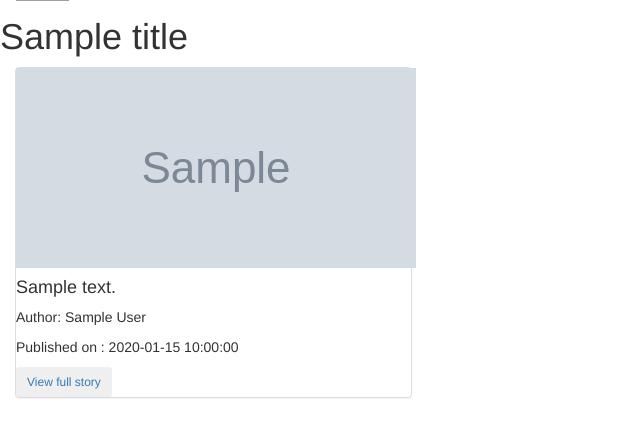
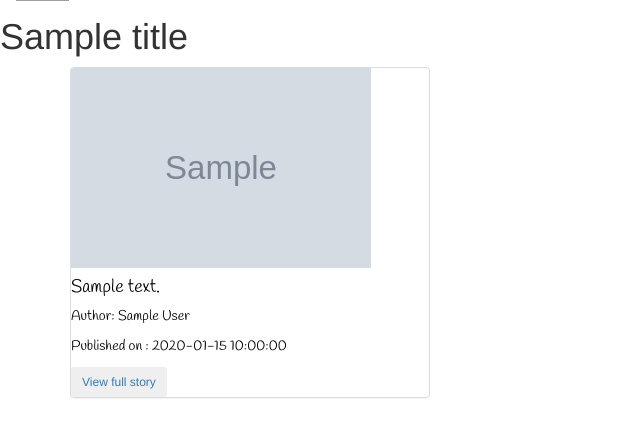
Before and after one commit to MutumaMutuma/NewsHighlight, a Flask app: template app/templates/articles.html in a window 1280 px wide. Shown: the part 55-492 px from the top of the page, without its empty margins (0-640 px from the left). Run offline with Flask 2, Linux system fonts and the light colour scheme; the template is opened without the code that fills it: most values are stand-ins (such as "Sample title", 1, 10 or a date in 2020); grey boxes marked "Sample" are stand-in pictures; some libraries are stand-ins or nearby versions; grey boxes are pictures that could not be loaded.

Commit message:
changed p tags

```diff
--- a/app/templates/articles.html
+++ b/app/templates/articles.html
@@ -3,17 +3,17 @@
 <body>
 {% block content %}
     <h1> {{ title }} </h1>
-<div class="container-fluid">
+<div class="container">
     <div class="row">
         {% for article in news %}
         <div class="col-md-4">
             <div class="panel panel-default">
 
-                <img src="{{ article.urlToImage}}" height="200px" width="400px">
-                <h4> {{article.description}} </h4>
-                <p> Author: {{article.author}} </p>
-                <p> Published on : {{article.publishedAt}} </p>
-                <a href="{{ article.url}}"> <button class="btn btn-outline-warning btn-sm" >View full story</button> </a>
+                <img src="{{ article.urlToImage}}" height="200px" width="300px">
+                <h4 style="color:black; font-family: 'Handlee', cursive;"> {{article.description}} </h4>
+                <p style="color:black; font-family: 'Handlee', cursive;"> Author: {{article.author}} </p>
+                <p style="color:black; font-family: 'Handlee', cursive;"> Published on : {{article.publishedAt}} </p>
+                <a href="{{ article.url}}"> <button target="_blank" class="btn btn-outline-warning btn-sm" >View full story</button> </a>
 
             </div>
         </div>
```
